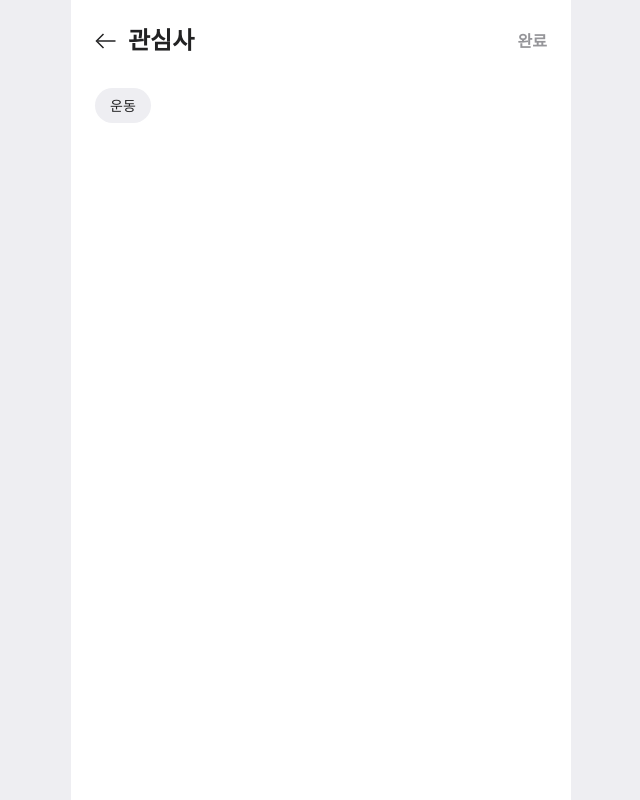
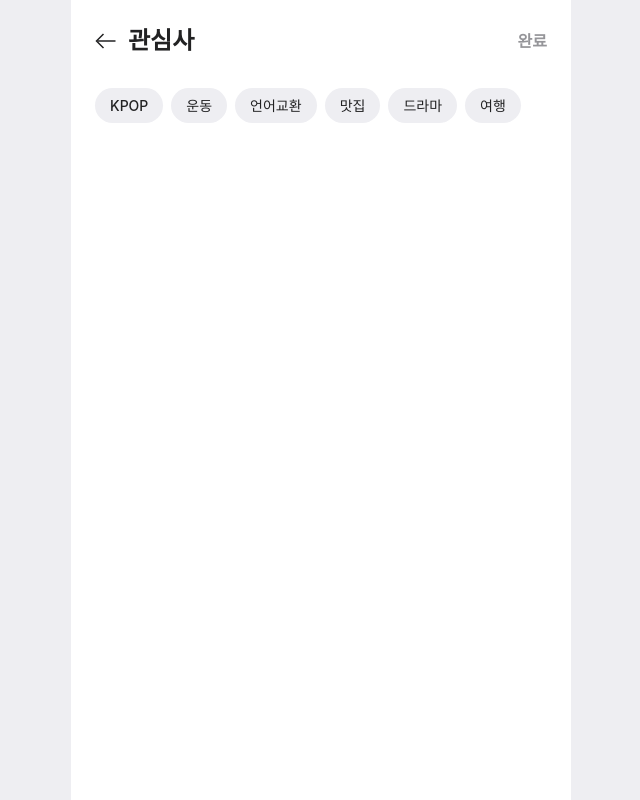
Before and after one commit to Wingle-SMWU/Wingle-Frontend, a Next.js app in the folder wingle/: page /mypage/edit/interest in a window 1280 px wide. Shown: the top 800 px of the page, without its empty margins (319-959 px from the left). Built offline with nearby package versions, Linux system fonts and the light colour scheme.

Commit message:
feat: 관심사 map 추가

```diff
--- a/wingle/src/components/mypage/SelectInterest.tsx
+++ b/wingle/src/components/mypage/SelectInterest.tsx
@@ -1,28 +1,50 @@
-import { Text } from "../ui";
+import { Margin, Text } from "../ui";
 import styled from "styled-components";
+import { useState } from "react";
 
 const Style = {
+    ShowInterest: styled.div`
+        display: flex;
+    `,
     InterestBox: styled.div`
-    width: fit-content;
+        cursor: pointer;
         border-radius: 40px;
         padding: 8px 15px;
-    background-color: #eeeef2; // 비활성화
+        background-color: #eeeef2;
+    `,
+    // InterestBox: styled.div<{ isClicked: boolean }>`
+    //     cursor: pointer;
+    //     border-radius: 40px;
+    //     padding: 8px 15px;
+    //     background-color: ${({ isClicked }) => (isClicked ? "#FFF3EB" : "#eeeef2")};
+    //     border: ${({ isClicked }) => (isClicked ? "1px solid #FFD7BD" : null)};
+    // `,
+};
 
-    // 활성화됐을때
-    // background-color: #FFF3EB;
-    // border: 1px solid #FFD7BD;
-  `,
-};
+const interestItems = [
+    { id: 1, title: "KPOP" },
+    { id: 2, title: "운동" },
+    { id: 3, title: "언어교환" },
+    { id: 4, title: "맛집" },
+    { id: 5, title: "드라마" },
+    { id: 6, title: "여행" },
+];
 
 export default function SelectInterest() {
     return (
+        <Style.ShowInterest>
+            {interestItems.map(item => {
+                return (
                     <>
                         <Style.InterestBox>
-        <Text.Body6 color="gray900">
-          {/* {관심사 이름} */}
-          운동
+                            <Text.Body6 color="gray900" pointer>
+                                {item.title}
                             </Text.Body6>
                         </Style.InterestBox>
+                        <Margin direction="row" size={8} />
                     </>
                 );
+            })}
+        </Style.ShowInterest>
+    );
 }
--- a/wingle/src/pages/mypage/edit/nickname.tsx
+++ b/wingle/src/pages/mypage/edit/nickname.tsx
@@ -29,6 +29,7 @@ const Style = {
         border-radius: 100px;
         border: 1px solid red;
         background-color: red;
+        cursor: pointer;
     `,
     CameraIcon: styled.img`
         width: 24px;
@@ -38,6 +39,7 @@ const Style = {
         right: 0%;
         bottom: 0%;
         z-index: 0;
+        cursor: pointer;
     `,
     NicknameChangeBox: styled.div``,
     InputNickname: styled.input`
--- a/wingle/src/pages/mypage/index.tsx
+++ b/wingle/src/pages/mypage/index.tsx
@@ -25,6 +25,7 @@ const Style = {
     Profile: styled.div`
         display: flex;
         align-items: center;
+        border-bottom: 1px solid #eeeef2;
     `,
 
     RegisterBtn: styled.button`
```
Also changed, not shown: wingle/src/pages/mypage/edit/index.tsx (+3 -9 lines). Lines whose indentation alone changed are shown as unchanged.
